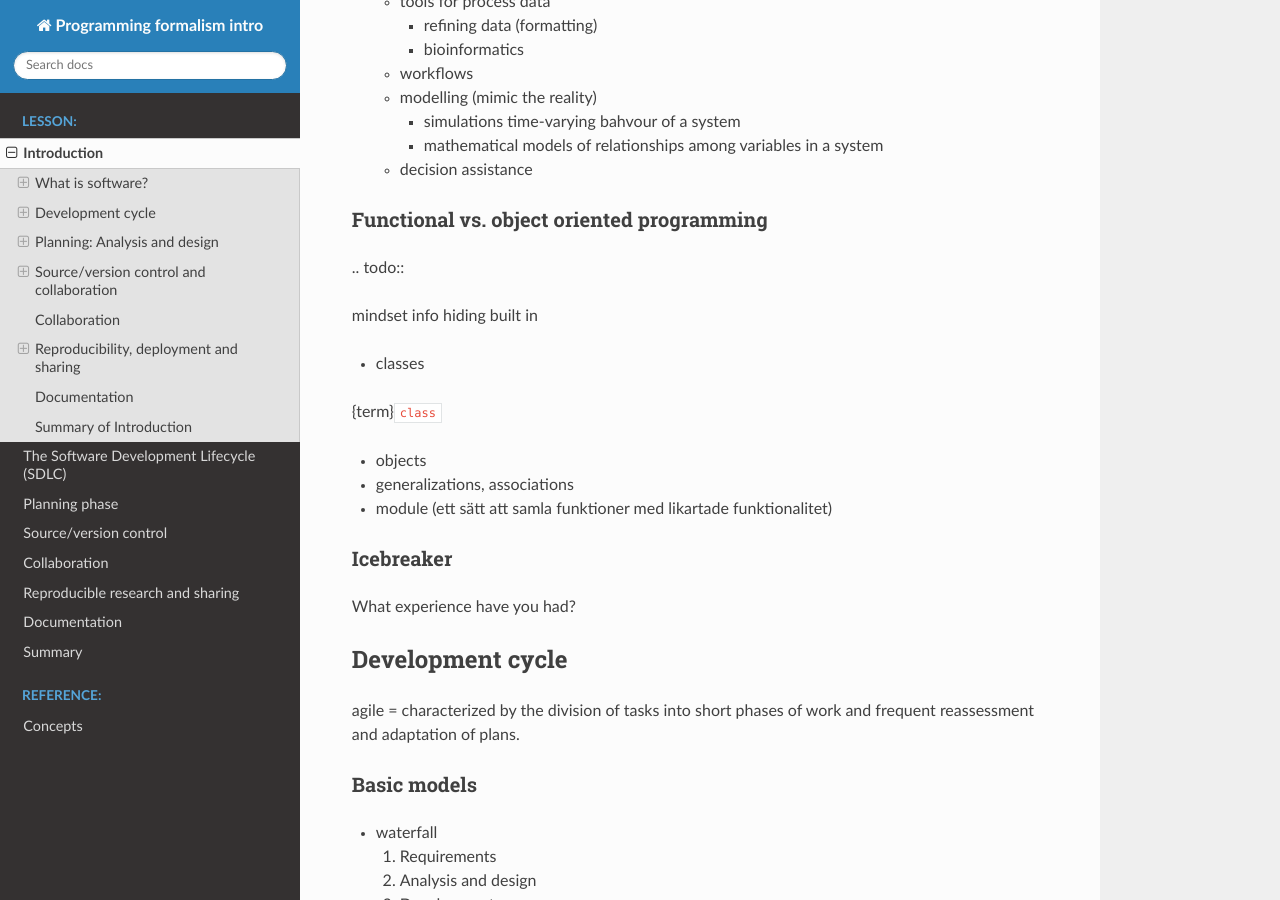
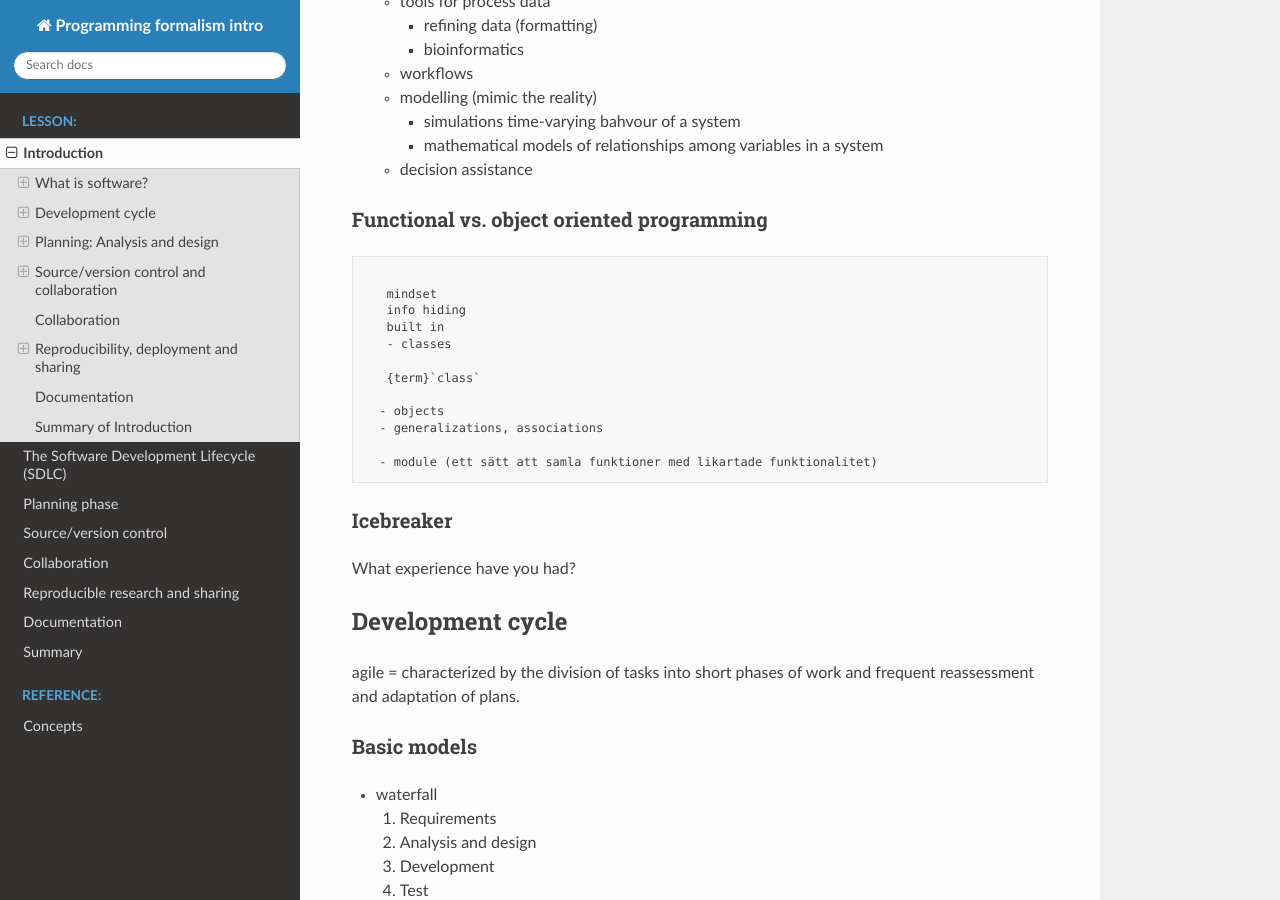
Before and after one commit to UPPMAX/programming_formalisms_intro, a Sphinx documentation site: the page built from doc/intro.md, in a window 1280 px wide and 900 px high, scrolled down 1632 px. Built offline with Sphinx 7.4.7 and the Read the Docs theme 2.0.0, drawn with Linux system fonts in a browser that asks for light colours; pages that are not in the unit, such as notebooks, are missing from menus; some of the changed text lies outside the part shown.

Commit message:
Update intro.md

````diff
--- a/doc/intro.md
+++ b/doc/intro.md
@@ -73,7 +73,7 @@
 
 ### Functional vs. object oriented programming
 
-.. todo::
+```{todo}
 
    mindset
    info hiding
@@ -86,7 +86,7 @@
   - generalizations, associations
 
   - module (ett sätt att samla funktioner med likartade funktionalitet)
-
+```
 
 ### Icebreaker
 
@@ -196,7 +196,7 @@
 
 ## Planning: Analysis and design
 
-.. todo::
+```{todo}
 
    - Analys
      - Object
@@ -205,7 +205,7 @@
      - pseudocode
      - objekt klasser (UML)
      - funktioner/moduler
-
+```
 
 ```{note}
 - Planning step is to ...
@@ -427,13 +427,13 @@
 ```
 ## Documentation
 
-.. todo::
+```{todo}
 
    - projektdokumentation
      - requirements funka på alla system eller vad programmet ska göra (publikt eller private)
      - analys: pseudokod, uml
      - riskanalysis
-
+```
 
 ```{note} Documentation comes in different forms - what *is* documentation?
 
````
